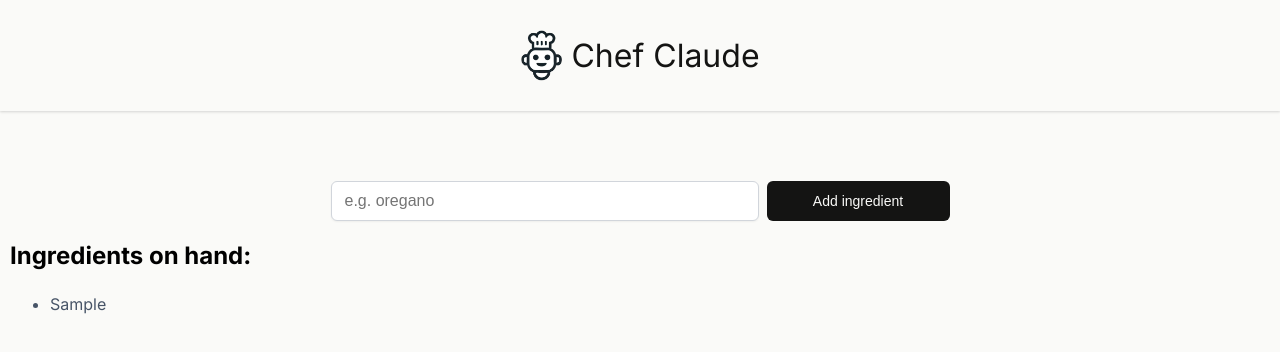
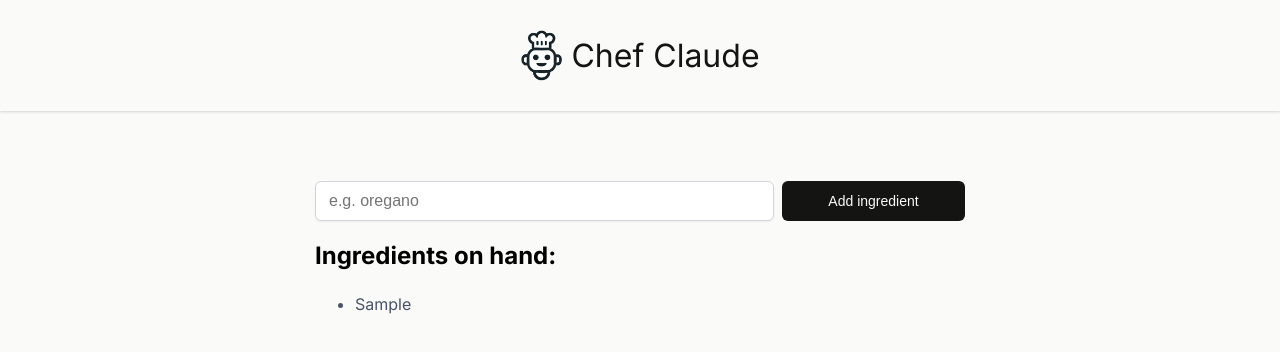
Before and after one commit to Mohammdamin-Sedaghat/Recat_Project_Bunk, a React (Vite) app in the folder chef-claude/: page / in a window 1280 px wide. Both pictures are taken after typing "Sample" into the empty fields and a click on the button "Add ingredient". Shown: the top 352 px of the page. Built offline with nearby package versions, Linux system fonts and the light colour scheme.

Commit message:
moved different comopnents into their place

```diff
--- a/chef-claude/index.css
+++ b/chef-claude/index.css
@@ -26,7 +26,10 @@ header > span {
 }
 
 main {
-    padding: 70px 10px 30px;
+    padding: 70px 30px 30px;
+    max-width: 650px;
+    margin-left: auto;
+    margin-right: auto;
 }
 
 form {
@@ -44,7 +47,7 @@ form > input {
     font-size: 1rem;
     box-shadow: 0px 1px 2px 0px #0000000D;
     min-width: 150px;
-    max-width: 400px;
+    /* max-width: 400px; */
 }
 
 form > button {
--- /dev/null
+++ b/chef-claude/src/ClaudeRecepie.jsx
@@ -0,0 +1,36 @@
+export default function ClaudeRecepie() {
+    return (
+        <section>
+            <h2>Chef Claude Recommends:</h2>
+            <article className="suggested-recipe-container" aria-live="polite">
+                <p>Based on the ingredients you have available, I would recommend making a simple a delicious <strong>Beef Bolognese Pasta</strong>. Here is the recipe:</p>
+                <h3>Beef Bolognese Pasta</h3>
+                <strong>Ingredients:</strong>
+                <ul>
+                    <li>1 lb. ground beef</li>
+                    <li>1 onion, diced</li>
+                    <li>3 cloves garlic, minced</li>
+                    <li>2 tablespoons tomato paste</li>
+                    <li>1 (28 oz) can crushed tomatoes</li>
+                    <li>1 cup beef broth</li>
+                    <li>1 teaspoon dried oregano</li>
+                    <li>1 teaspoon dried basil</li>
+                    <li>Salt and pepper to taste</li>
+                    <li>8 oz pasta of your choice (e.g., spaghetti, penne, or linguine)</li>
+                </ul>
+                <strong>Instructions:</strong>
+                <ol>
+                    <li>Bring a large pot of salted water to a boil for the pasta.</li>
+                    <li>In a large skillet or Dutch oven, cook the ground beef over medium-high heat, breaking it up with a wooden spoon, until browned and cooked through, about 5-7 minutes.</li>
+                    <li>Add the diced onion and minced garlic to the skillet and cook for 2-3 minutes, until the onion is translucent.</li>
+                    <li>Stir in the tomato paste and cook for 1 minute.</li>
+                    <li>Add the crushed tomatoes, beef broth, oregano, and basil. Season with salt and pepper to taste.</li>
+                    <li>Reduce the heat to low and let the sauce simmer for 15-20 minutes, stirring occasionally, to allow the flavors to meld.</li>
+                    <li>While the sauce is simmering, cook the pasta according to the package instructions. Drain the pasta and return it to the pot.</li>
+                    <li>Add the Bolognese sauce to the cooked pasta and toss to combine.</li>
+                    <li>Serve hot, garnished with additional fresh basil or grated Parmesan cheese if desired.</li>
+                </ol>
+            </article>
+        </section>
+    )
+}
--- /dev/null
+++ b/chef-claude/src/IngredientList.jsx
@@ -0,0 +1,24 @@
+export default function IngredientList(props) {
+
+    const ingredientsListItems = props.ingredients.map(ingredient => (
+        <li key={ingredient} className="ingredient_list">{ingredient}</li>
+    ))
+
+    return (
+        <section>
+            <h2>Ingredients on hand:</h2>
+            <ul>
+                {ingredientsListItems}
+            </ul>
+            {ingredientsListItems.length > 3 &&
+                <div className="recepie_box">
+                    <div>
+                        <p className="ready_for_recepie">Ready for a recepie?</p>
+                        <p className="generate_text">Generate a recepie from your list of ingredients.</p>
+                    </div>
+                    <button onClick={props.toggleRecepie}>Get a recepie</button>
+                </div>
+            }
+        </section>
+    )
+}
--- a/chef-claude/src/main.jsx
+++ b/chef-claude/src/main.jsx
@@ -1,16 +1,20 @@
-import React from "react"
+import { useState} from "react"
+import ClaudeRecepie from "./ClaudeRecepie"
+import IngredientList from "./IngredientList"
 
 export default function Main() {
+    const [ingredients, setIngredients] = useState([])
+    const [recepieShown, setRecepieShown] = useState(false)
 
-    const [ingredients, setIngredients] = React.useState([])
 
-    const ingredientsListItems = ingredients.map(ingredient => (
-        <li key={ingredient} className="ingredient_list">{ingredient}</li>
-    ))
 
     function newIngredient(formData) {
         const newIngredient = formData.get("ingredient")
         setIngredients(prevIngredients => [...prevIngredients, newIngredient])
+    }
+
+    function toggleRecepie() {
+        setRecepieShown(prevRecepieShown => !prevRecepieShown)
     }
 
     return (
@@ -26,23 +30,14 @@ export default function Main() {
                 <button>Add ingredient</button>
             </form>
             {ingredients.length > 0  &&
-                <section>
-                    <h2>Ingredients on hand:</h2>
-                    <ul>
-                        {ingredientsListItems}
-                    </ul>
-                    {ingredients.length > 4 &&
-                        <div className="recepie_box">
-                            <div>
-                                <p className="ready_for_recepie">Ready for a recepie?</p>
-                                <p className="generate_text">Generate a recepie from your list of ingredients.</p>
-                            </div>
-                            <button>Get a recepie</button>
-                        </div>
-                    }
-                </section>
+                <IngredientList
+                    ingredients={ingredients}
+                    toggleRecepie={toggleRecepie}
+                />
             }
-
+            {recepieShown &&
+                <ClaudeRecepie />
+            }
         </main>
     )
 }
```
